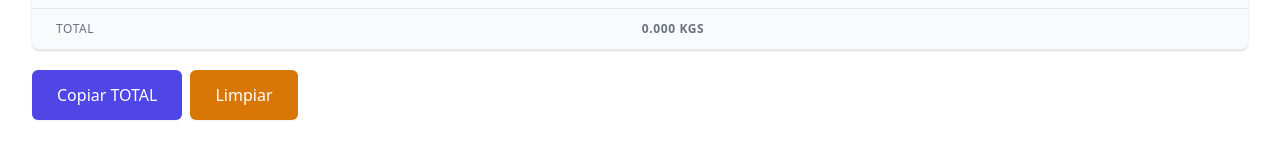
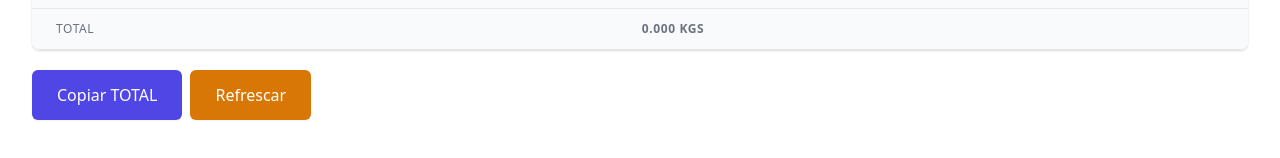
Before and after one commit to juanmiguelbesada/sum-covin, a Next.js app: page / in a window 1280 px wide. Shown: the part 210-368 px from the top of the page. Built offline with nearby package versions, Linux system fonts and the light colour scheme.

Commit message:
chore(): Replace reset by replace

```diff
--- a/pages/index.tsx
+++ b/pages/index.tsx
@@ -95,9 +95,9 @@ const Home: NextPage = () => {
     }
   };
 
-  const reset = () => {
+  const refresh = () => {
     if (confirm("¿Estas seguro?")) {
-      setScanReads([]);
+      window.location.reload();
     }
   };
 
@@ -206,9 +206,9 @@ const Home: NextPage = () => {
         <button
           type="button"
           className="inline-flex items-center px-6 py-3 border border-transparent text-base font-medium rounded-md shadow-sm text-white bg-yellow-600 hover:bg-yellow-700 focus:outline-none focus:ring-2 focus:ring-offset-2 focus:ring-yellow-500"
-          onClick={reset}
+          onClick={refresh}
         >
-          Limpiar
+          Refrescar
         </button>
       </main>
     </div>
```
